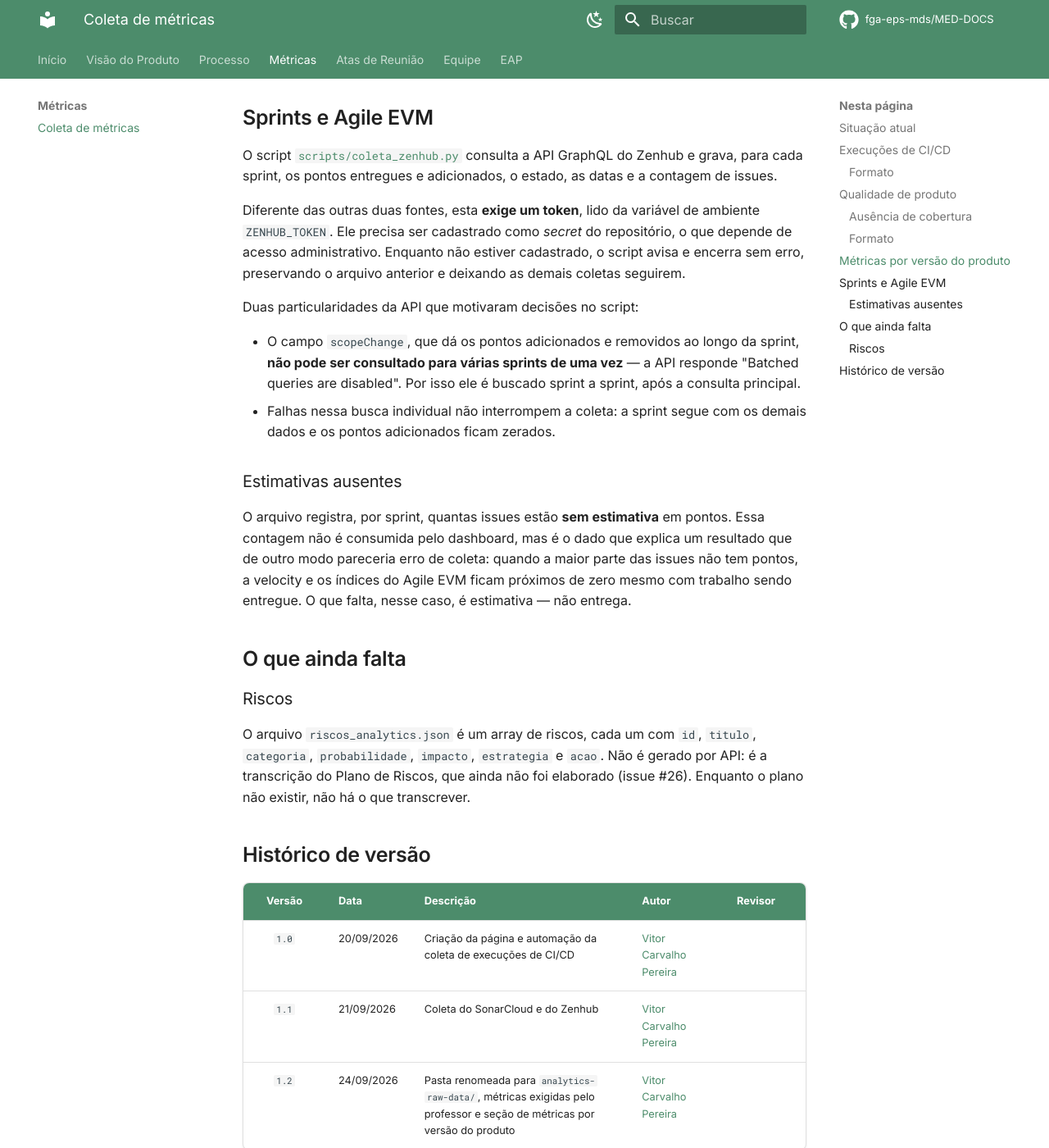
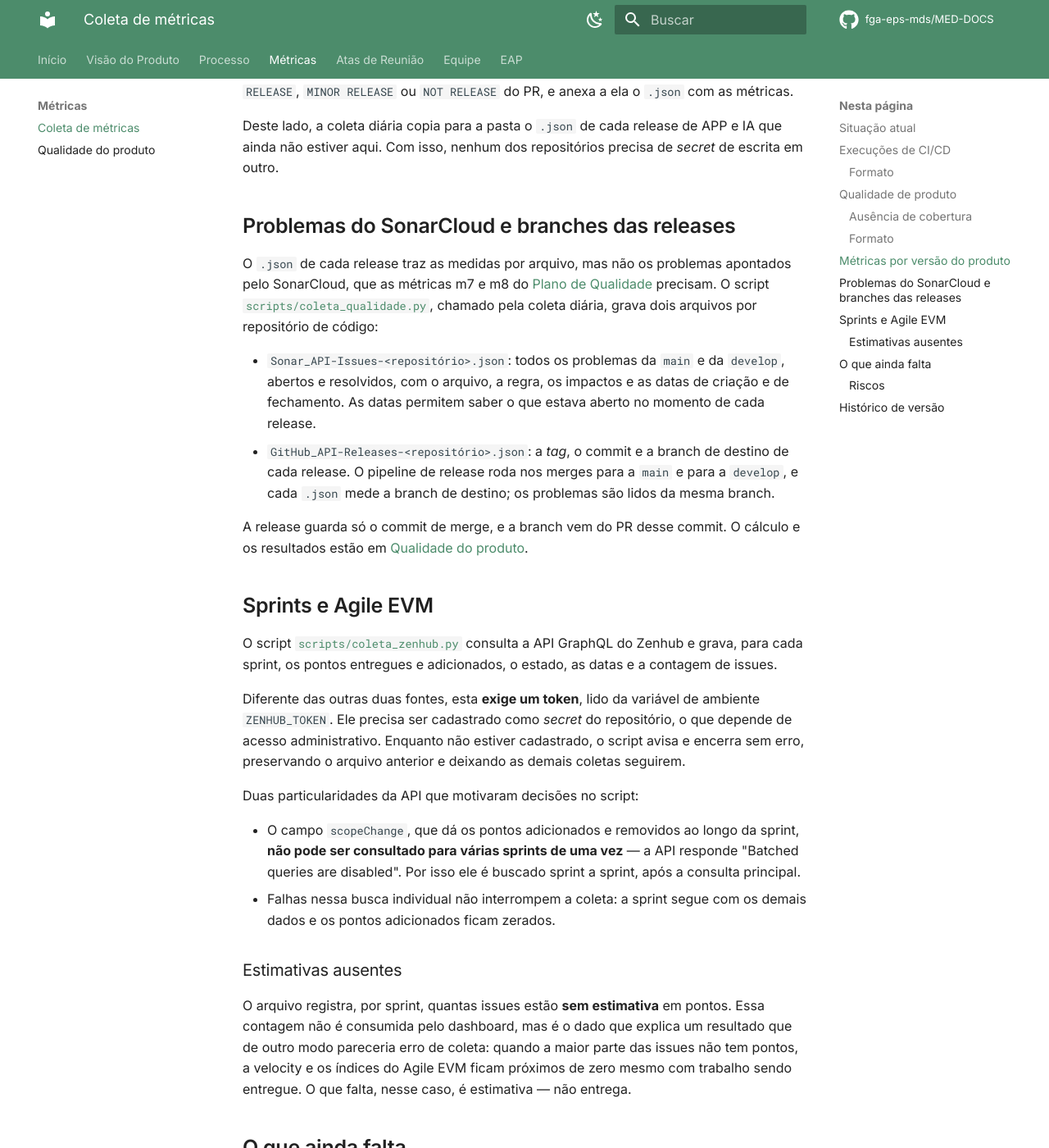
Before and after one commit to apollen27983/UNIEURO_MED-DOCS, an MkDocs documentation site: the page built from docs/metricas/coleta-de-metricas.md, in a window 1280 px wide and 1400 px high, scrolled down 3604 px. Shown: the whole window at 82% size. Built offline with MkDocs 1.6.1 and Material for MkDocs 9.7.7, drawn with Linux system fonts in a browser that asks for light colours; comment, search, counter and statistics services are not loaded; some of the changed text lies outside the part shown.

Commit message:
docs(metricas): resultados do Q-Rapids da R1, da RM1 e da R2
Nova página com os indicadores do APP por release, a interpretação pelas
faixas do plano, as limitações da medição e os pontos para as decisões
gerenciais da R2. A página de coleta descreve os dois arquivos novos.

```diff
--- a/docs/metricas/coleta-de-metricas.md
+++ b/docs/metricas/coleta-de-metricas.md
@@ -18,6 +18,8 @@ Esta página descreve quais arquivos existem, quem os gera e o que falta.
 | `zenhub_analytics.json` | Sprints e Agile EVM (projeto) | API do Zenhub | Automatizado — depende do *secret* |
 | `riscos_analytics.json` | Matriz de Riscos (projeto) | Plano de Riscos | Pendente — depende da issue #26 |
 | `fga-eps-mds-<repositório>-<data>-vX.Y.Z.json` | Métricas de cada versão do produto | Pipeline de release de APP e IA | Em revisão — ver [Métricas por versão](#metricas-por-versao-do-produto) |
+| `Sonar_API-Issues-*.json` | Q-Rapids, métricas m7 e m8 | API do SonarCloud | Automatizado — ver [Problemas do SonarCloud](#problemas-do-sonarcloud-e-branches-das-releases) |
+| `GitHub_API-Releases-*.json` | Q-Rapids, branch medida por release | API do GitHub | Automatizado |
 
 **Fonte:** [Vitor Carvalho Pereira](https://github.com/vcpVitor), 2026
 
@@ -146,6 +148,24 @@ Deste lado, a coleta diária copia para a pasta o `.json` de cada release de APP
 que ainda não estiver aqui. Com isso, nenhum dos repositórios precisa de *secret* de
 escrita em outro.
 
+## Problemas do SonarCloud e branches das releases
+
+O `.json` de cada release traz as medidas por arquivo, mas não os problemas apontados
+pelo SonarCloud, que as métricas m7 e m8 do
+[Plano de Qualidade](../processo/plano_de_qualidade.md) precisam. O script
+[`scripts/coleta_qualidade.py`](https://github.com/fga-eps-mds/2026.2-UNB-FCTE_UNIEURO_MED-DOCS/blob/main/scripts/coleta_qualidade.py),
+chamado pela coleta diária, grava dois arquivos por repositório de código:
+
+- `Sonar_API-Issues-<repositório>.json`: todos os problemas da `main` e da `develop`,
+  abertos e resolvidos, com o arquivo, a regra, os impactos e as datas de criação e de
+  fechamento. As datas permitem saber o que estava aberto no momento de cada release.
+- `GitHub_API-Releases-<repositório>.json`: a *tag*, o commit e a branch de destino de
+  cada release. O pipeline de release roda nos merges para a `main` e para a `develop`,
+  e cada `.json` mede a branch de destino; os problemas são lidos da mesma branch.
+
+A release guarda só o commit de merge, e a branch vem do PR desse commit. O cálculo e os
+resultados estão em [Qualidade do produto](qualidade-do-produto.md).
+
 ## Sprints e Agile EVM
 
 O script [`scripts/coleta_zenhub.py`](https://github.com/fga-eps-mds/2026.2-UNB-FCTE_UNIEURO_MED-DOCS/blob/main/scripts/coleta_zenhub.py)
@@ -192,3 +212,4 @@ gerado por API: é a transcrição do Plano de Riscos, que ainda não foi elabor
 | `1.0` | 20/09/2026 | Criação da página e automação da coleta de execuções de CI/CD | [Vitor Carvalho Pereira](https://github.com/vcpVitor) | |
 | `1.1` | 21/09/2026 | Coleta do SonarCloud e do Zenhub | [Vitor Carvalho Pereira](https://github.com/vcpVitor) | |
 | `1.2` | 24/09/2026 | Pasta renomeada para `analytics-raw-data/`, métricas exigidas pelo professor e seção de métricas por versão do produto | [Vitor Carvalho Pereira](https://github.com/vcpVitor) | |
+| `1.3` | 22/10/2026 | Coleta dos problemas do SonarCloud e das branches das releases, para o Q-Rapids | [Gabriel Lopes de Amorim](https://github.com/BrzGab) | |
--- a/mkdocs.yml
+++ b/mkdocs.yml
@@ -95,6 +95,7 @@ nav:
       - Plano de Gestão de Riscos: processo/riscos.md
   - Métricas:
       - Coleta de métricas: metricas/coleta-de-metricas.md
+      - Qualidade do produto: metricas/qualidade-do-produto.md
   - Atas de Reunião:
       - atas-reunioes/index.md
       - Modelo de ata: atas-reunioes/modelo-ata.md
```
Also changed, not shown: docs/metricas/qualidade-do-produto.md (added, +184 -0 lines).
